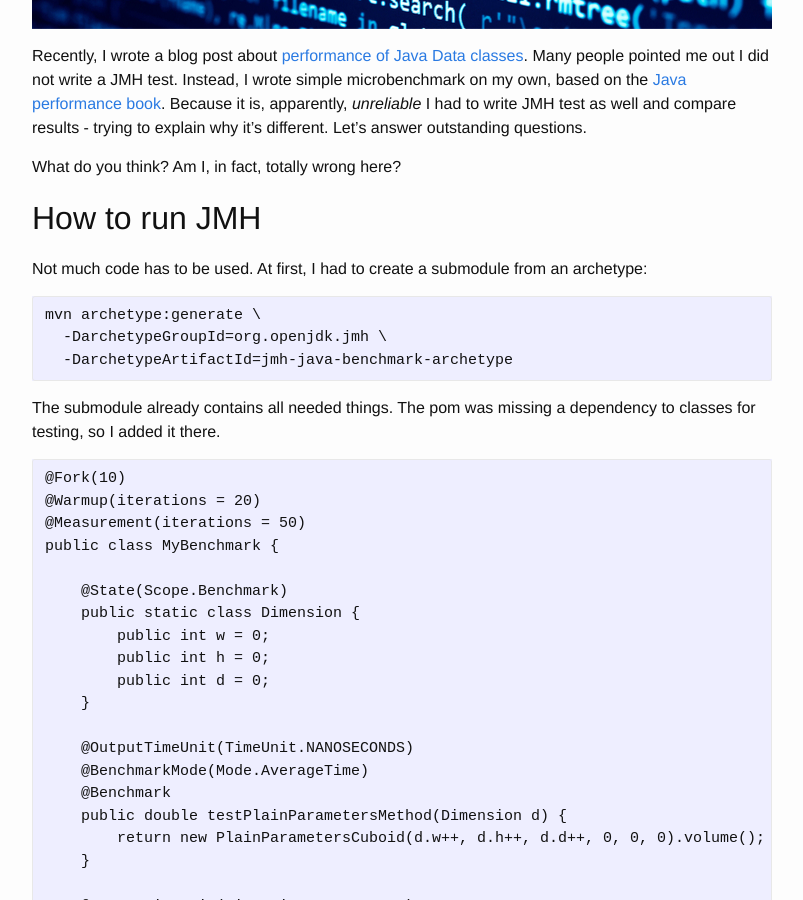
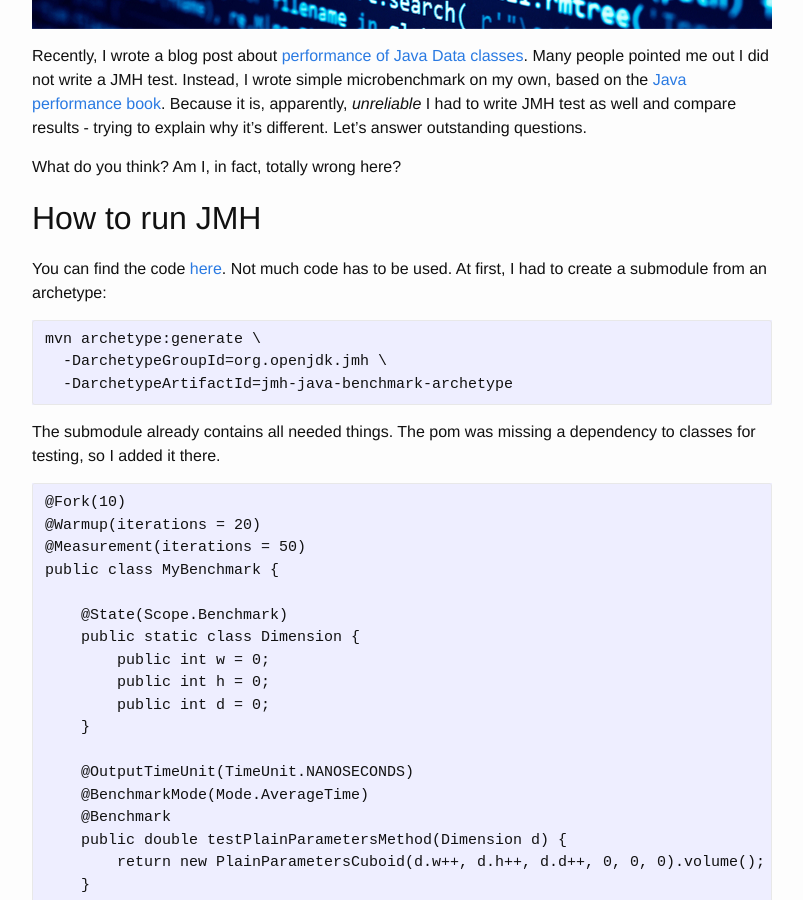
Before and after one commit to puradawid/puradawid.github.io, a Jekyll site: the page built from _posts/2018-12-28-testing-java-code-performance-with-jmh.md, in a window 1280 px wide and 900 px high, scrolled down 722 px. Shown: the whole window, without its empty margins (238-1041 px from the left). Built offline with Jekyll 4.4.1, drawn with Linux system fonts in a browser that asks for light colours; comment, search, counter and statistics services are not loaded.

Commit message:
Added link to the repository

````diff
--- a/_posts/2018-12-28-testing-java-code-performance-with-jmh.md
+++ b/_posts/2018-12-28-testing-java-code-performance-with-jmh.md
@@ -17,7 +17,7 @@ What do you think? Am I, in fact, totally wrong here?
 
 ## How to run JMH
 
-Not much code has to be used. At first, I had to create a submodule from an archetype:
+You can find the code [here][4]. Not much code has to be used. At first, I had to create a submodule from an archetype:
 
 ```
 mvn archetype:generate \
````
Also changed, not shown: other parts of _posts/2018-12-28-testing-java-code-performance-with-jmh.md (+1 -0 lines).
